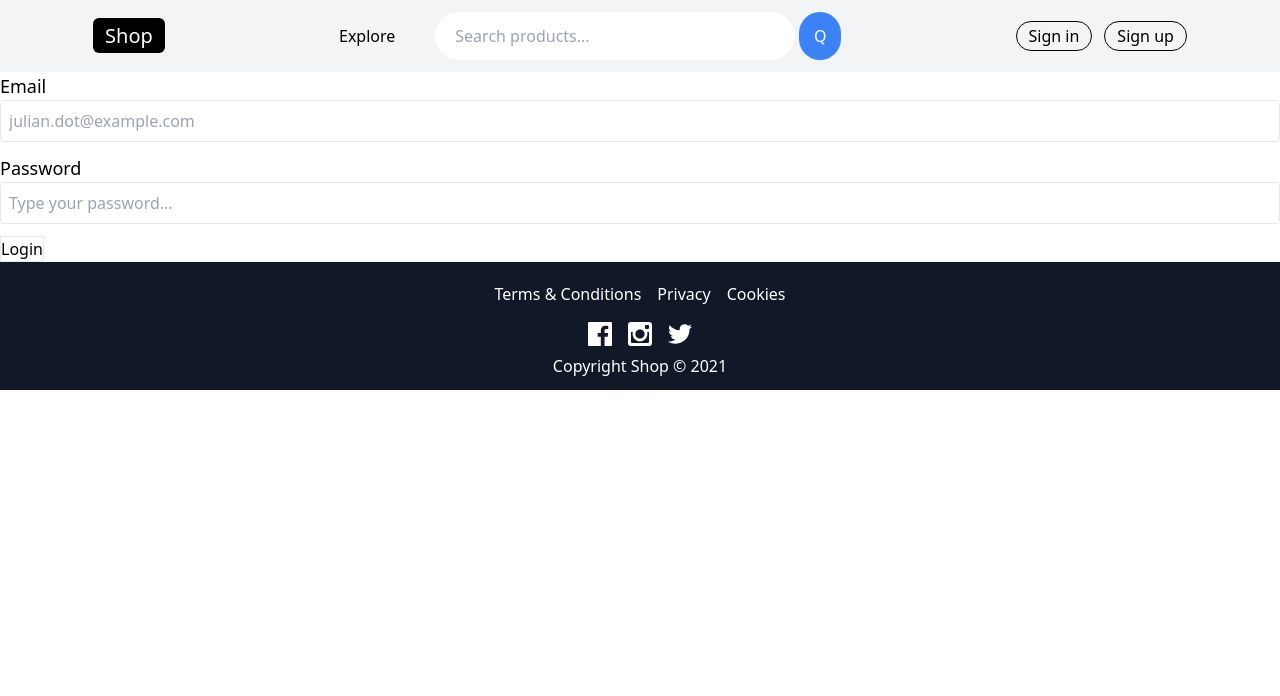
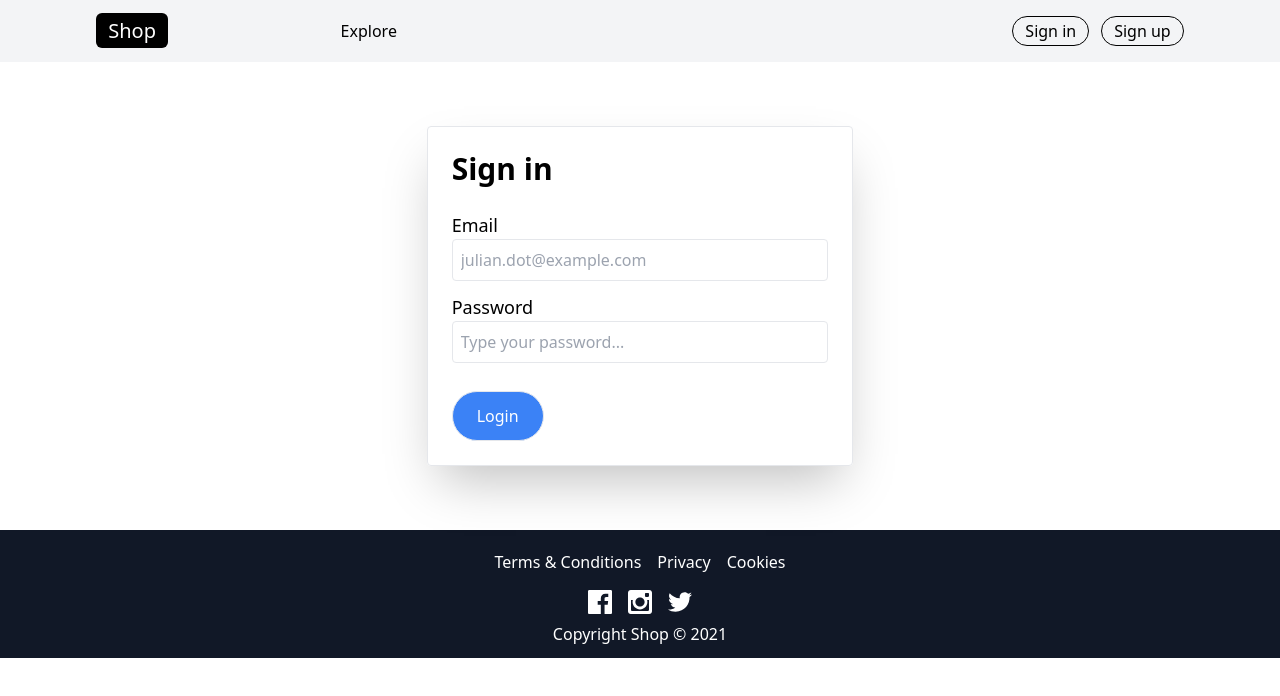
Before and after one commit to byga12/react_ecommerce, a React (Create React App) app: page /signin in a window 1280 px wide. Shown: the top 696 px of the page. Built offline with nearby package versions, Linux system fonts and the light colour scheme.

Commit message:
added login states and minor visibility changes

```diff
--- a/src/App.jsx
+++ b/src/App.jsx
@@ -1,8 +1,8 @@
 import React, { BrowserRouter, Route } from "react-router-dom";
-import { Footer } from "./Components/Navigation/Footer";
-
+import { Footer } from "./Components/Footer";
+import GlobalState from "./Context/GlobalState";
 // COMPONENTS
-import Navigation from "./Components/Navigation/Navigation";
+import Navigation from "./Components/Navigation";
 //PAGES
 import { Home } from "./Pages/HomePage";
 import SignIn from "./Pages/SignInPage";
@@ -10,6 +10,7 @@ import SignUp from "./Pages/SignUpPage";
 import { Explore } from "./Pages/ExplorePage";
 function App() {
   return (
+    <GlobalState>
       <BrowserRouter>
         <Navigation />
         <Route path="/" exact component={Home}></Route>
@@ -18,6 +19,7 @@ function App() {
         <Route path="/explore" exact component={Explore}></Route>
         <Footer />
       </BrowserRouter>
+    </GlobalState>
   );
 }
 
--- /dev/null
+++ b/src/Components/Navigation.jsx
@@ -0,0 +1,42 @@
+import React from "react";
+import { Link } from "react-router-dom";
+import EcommerceContext from "../Context/EcommerceContext";
+export default function Navigation() {
+  return (
+    <EcommerceContext.Consumer>
+      {(context) => (
+        <nav className="flex gap-3 p-4 bg-gray-100 justify-around items-center">
+          <div>
+            <Link to="/">
+              <span className="text-white text-xl bg-black max-w-xs px-3 py-1 rounded-md">Shop</span>
+            </Link>
+          </div>
+
+          <div className="w-2/5 flex gap-10 items-center justify-start">
+            <Link to="/explore">Explore</Link>
+          </div>
+
+          {!context.userLogin && (
+            <div className="flex gap-3 items-center">
+              <Link to="/signin" className="border border-black rounded-2xl py-0.5 px-3 hover:opacity-60 whitespace-pre">
+                Sign in
+              </Link>
+              <Link to="/signup" className="border border-black rounded-2xl py-0.5 px-3 hover:opacity-60 whitespace-pre">
+                Sign up
+              </Link>
+            </div>
+          )}
+
+          {context.userLogin && (
+            <button
+              className="border border-black rounded-2xl py-0.5 px-3 hover:opacity-60 whitespace-pre"
+              onClick={context.logoutUser}
+            >
+              Sign out
+            </button>
+          )}
+        </nav>
+      )}
+    </EcommerceContext.Consumer>
+  );
+}
--- a/src/Components/Navigation/ExplorerNavigation/Dropdown.jsx
+++ b/src/Components/Navigation/ExplorerNavigation/Dropdown.jsx
@@ -3,13 +3,11 @@ import React from "react";
 export const Dropdown = (props) => {
   return (
     <div className="group text-xl w-full">
-      <h2 className="bg-gray-100 select-none border py-2 px-6 mb-1 font-semibold">{props.label}</h2>
-      <ul className="bg-gray-100 hidden rounded-lg group-hover:block absolute border  ">
+      <h2 className="bg-gray-100 select-none border py-2 px-6 mb-1 font-semibold whitespace-pre">{props.label}</h2>
+      <ul className="bg-gray-100 hidden rounded-lg group-hover:block absolute border">
         {props.options.map((option) => (
           <li className="hover:bg-gray-200 rounded-lg">
-            <a href="" className="inline-block m-2">
-              {option}
-            </a>
+            <button className="inline-block m-2 px-2">{option}</button>
           </li>
         ))}
       </ul>
--- a/src/Components/Navigation/Navigation.jsx
+++ /dev/null
@@ -1,34 +0,0 @@
-import React from "react";
-import { Link } from "react-router-dom";
-
-export default function Navigation() {
-  return (
-    <nav className="flex gap-3 p-3 bg-gray-100 justify-around items-center">
-      <div>
-        <Link to="/">
-          <span className="text-white text-xl bg-black max-w-xs px-3 py-1 rounded-md">Shop</span>
-        </Link>
-      </div>
-
-      <div className="w-2/5 flex gap-10 items-center justify-start">
-        <Link to="/explore">Explore</Link>
-
-        <div className="hidden sm:flex gap-1 w-full">
-          <input className="w-full focus:outline-none focus:ring rounded-full py-2 px-5" placeholder="Search products..." />
-          <button className="bg-blue-500 text-white rounded-full p-px hover:bg-blue-400 focus:outline-none w-12 h-12 flex items-center justify-center">
-            Q
-          </button>
-        </div>
-      </div>
-
-      <div className="flex gap-3 items-center">
-        <Link to="/signin" className="border border-black rounded-2xl py-0.5 px-3 hover:opacity-60">
-          Sign in
-        </Link>
-        <Link to="/signup" className="border border-black rounded-2xl py-0.5 px-3 hover:opacity-60">
-          Sign up
-        </Link>
-      </div>
-    </nav>
-  );
-}
--- a/src/Components/Product.jsx
+++ b/src/Components/Product.jsx
@@ -1,10 +1,23 @@
-import React from "react";
+import React, { useContext } from "react";
+import { useHistory } from "react-router-dom";
 
+import EcommerceContext from "../Context/EcommerceContext";
 import shirt1 from "../Images/shirt1.jpg";
 
 export const Product = () => {
+  const context = useContext(EcommerceContext);
+
+  let history = useHistory();
+  const handleAddToCart = () => {
+    if (!context.userLogin) {
+      history.push("/signin");
+    } else {
+      console.log("añadido al carrito");
+    }
+  };
+
   return (
-    <div className="h-80 w-52 rounded border hover:shadow-lg transition duration-300">
+    <div className="h-100 w-52 rounded border hover:shadow-lg transition duration-300">
       <img
         src={shirt1}
         alt=""
@@ -12,9 +25,11 @@ export const Product = () => {
         style={{ borderBottomRightRadius: 0, borderBottomLeftRadius: 0 }}
       />
 
-      <div className="p-3 text-2xl">
-        <h2 className="">$75.000</h2>
-        <button>Add to cart</button>
+      <div className="p-3 text-2xl flex flex-col h-1/3 justify-center items-center gap-3">
+        <h2 className="font-semibold">$75.000</h2>
+        <button className="bg-blue-500 text-white text-sm py-2 px-4 rounded-full whitespace-pre" onClick={handleAddToCart}>
+          Add to cart
+        </button>
       </div>
     </div>
   );
--- /dev/null
+++ b/src/Context/EcommerceContext.js
@@ -0,0 +1,3 @@
+import React from "react";
+const EcommerceContext = React.createContext({});
+export default EcommerceContext;
--- /dev/null
+++ b/src/Context/GlobalState.js
@@ -0,0 +1,31 @@
+import React, { useState } from "react";
+//el provider necesita saber sobre qué contexto actuar
+import EcommerceContext from "./EcommerceContext";
+
+function GlobalState({ children }) {
+  const [userLogin, setUserLogin] = useState(localStorage.getItem("login"));
+
+  const loginUser = () => {
+    setUserLogin(true);
+    localStorage.setItem("login", true);
+  };
+  const logoutUser = () => {
+    setUserLogin(false);
+    localStorage.removeItem("login");
+    alert("Logged out");
+  };
+
+  return (
+    <EcommerceContext.Provider
+      value={{
+        //ACÁ VAN LOS MÉTODOS O HOOKS QUE QUERRAMOS PROVEER A LOS CONSUMIDORES
+        userLogin: userLogin,
+        loginUser: loginUser,
+        logoutUser: logoutUser,
+      }}
+    >
+      {children}
+    </EcommerceContext.Provider>
+  );
+}
+export default GlobalState;
--- a/src/Pages/ExplorePage.jsx
+++ b/src/Pages/ExplorePage.jsx
@@ -4,15 +4,15 @@ import { Product } from "../Components/Product";
 export const Explore = () => {
   return (
     <>
-      <div className="p-7 bg-black text-white sm:p-20">
+      <div className="p-7 py-20 bg-black text-white sm:p-20">
         <h2 className="mb-6 text-5xl text-center">Explore</h2>
         <h3 className="text-center text-2xl">+5.000 handmade products from people around the globe.</h3>
       </div>
 
       <ExplorerNavigation />
 
-      <div className="p-10 m-auto w-4/5">
-        <div className="flex flex-wrap gap-6 justify-center">
+      <div className="p-7 pt-16 lg:p-10 lg:pt-16 m-auto w-4/5">
+        <div className="flex flex-wrap gap-8 justify-center">
           <Product />
           <Product />
           <Product />
--- a/src/Pages/HomePage.jsx
+++ b/src/Pages/HomePage.jsx
@@ -5,7 +5,6 @@ import { Product } from "../Components/Product";
 
 // IMAGES
 import landing from "../Images/landing.jpg";
-import shirt1 from "../Images/shirt1.jpg";
 
 export const Home = () => {
   return (
@@ -13,7 +12,7 @@ export const Home = () => {
       <div className="flex items-center justify-start relative overflow-hidden">
         <img className="filter brightness-40 opacity-20 " src={landing} alt="" />
 
-        <div className="p-20 text-7xl font-bold w-full absolute">
+        <div className="p-6 text-xl sm:p-20 sm:text-4xl md:text-6xl lg:text-7xl font-bold w-full absolute">
           <ul>
             <li>buy, sell and gift at reasonable prices.</li>
 
--- a/src/Pages/SignInPage.jsx
+++ b/src/Pages/SignInPage.jsx
@@ -1,4 +1,6 @@
-import React from "react";
+import React, { useContext } from "react";
+import { useHistory } from "react-router-dom";
+import EcommerceContext from "../Context/EcommerceContext";
 import { useForm } from "react-hook-form";
 import { FormInput } from "../Components/FormInput";
 import firebase from "../Config/firebase";
@@ -8,20 +10,25 @@ export default function Signin() {
     formState: { errors },
     handleSubmit,
   } = useForm();
+  const context = useContext(EcommerceContext);
 
+  let history = useHistory();
   const onSubmit = async (data) => {
     console.log(data);
     //Firebase login
     try {
-      const userData = await firebase.auth.signInWithEmailAndPassword(data.email, data.password);
+      await firebase.auth.signInWithEmailAndPassword(data.email, data.password);
+      context.loginUser();
+      history.push("/explore");
       alert("Logged in succesfully");
     } catch (e) {
       alert(e);
     }
   };
   return (
-    <div>
-      <form onSubmit={handleSubmit(onSubmit)}>
+    <div className="flex items-center justify-center">
+      <form onSubmit={handleSubmit(onSubmit)} action="" className="rounded border w-4/5 sm:w-3/5 lg:w-1/3 p-6 my-16 shadow-2xl">
+        <h2 className="text-3xl mb-6 font-bold">Sign in</h2>
         <FormInput
           register={{
             ...register("email", {
@@ -44,7 +51,10 @@ export default function Signin() {
           type="password"
           errors={errors}
         />
-        <button className="border" type="submit">
+        <button
+          className="bg-blue-500 hover:bg-blue-300 active:bg-blue-400 py-3 px-6 text-white border rounded-full mt-4"
+          type="submit"
+        >
           Login
         </button>
       </form>
```
Also changed, not shown: src/Pages/SignUpPage.jsx (+6 -4 lines), src/Components/Footer.jsx (renamed from src/Components/Navigation/Footer.jsx). Lines whose indentation alone changed are shown as unchanged.
